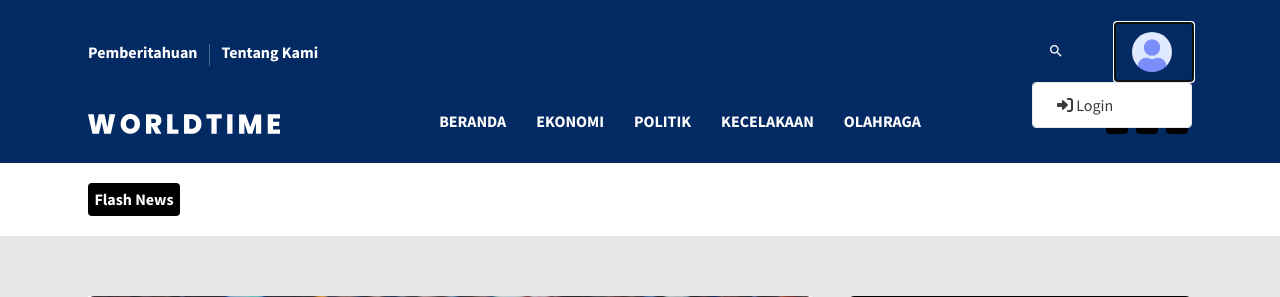
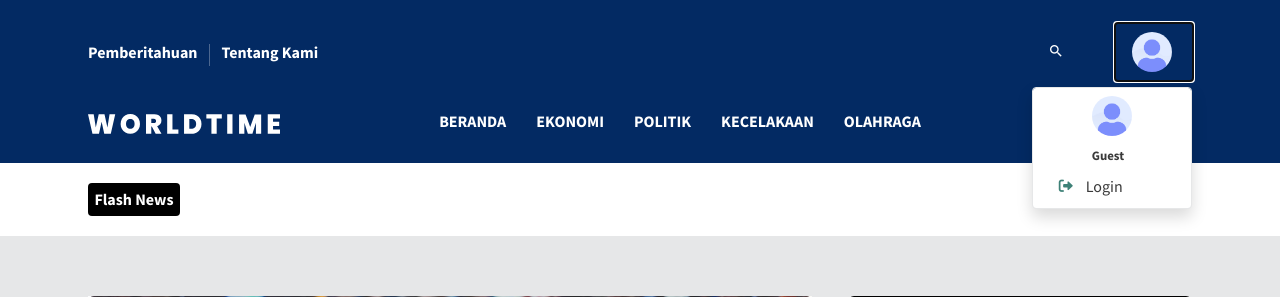
Before and after one commit to daffasayekti/project-ukk, a PHP site: template app/Views/pages/index.php in a window 1280 px wide, after a click that opens the changed part. Shown: the top 297 px of the page. Run offline with PHP 8.4, Linux system fonts and the light colour scheme; the template is opened without the code that fills it, so the values that code supplies are empty; some libraries are stand-ins or nearby versions.

Commit message:
Ubah Navbar

```diff
--- a/app/Views/layouts/navbar.php
+++ b/app/Views/layouts/navbar.php
@@ -19,27 +19,81 @@
                             <a href="#" data-toggle="dropdown" class="nav-link nav-link-lg nav-link-user">
                                 <?php if (in_groups('User')) : ?>
                                     <img alt="image" src="/assets/images/profile_users/<?= user()->profile_img; ?>" class="rounded-circle mr-1" width="40" height="40">
+                                <?php elseif (in_groups('Admin')) :  ?>
+                                    <img alt="image" src="/assets/images/profile_users/<?= user()->profile_img; ?>" class="rounded-circle mr-1" width="40" height="40">
                                 <?php else : ?>
                                     <img alt="image" src="/assets/images/profile_users/default.png" class="rounded-circle mr-1" width="40" height="40">
                                 <?php endif; ?>
                             </a>
-                            <?php if (in_groups('User')) : ?>
-                                <div class="dropdown-menu dropdown-menu-right">
-                                    <a href="#" class="dropdown-item has-icon">
-                                        <i class="fas fa-user-cog"></i> Edit Profile
+                            <?php if (in_groups('User') && user()->jenis_akun_id == 1) : ?>
+                                <div class="dropdown-menu dropdown-menu-right shadow animated--grow-in" aria-labelledby="userDropdown" style="margin-top: 7px;">
+                                    <div class="text-center mb-2">
+                                        <img class="img-profile rounded-circle mb-2" src="/assets/images/profile_users/<?= user()->profile_img; ?>" width="40"><br>
+                                        <span class="mr-2 d-none d-lg-inline text-gray-600 small"><b><?= user()->username; ?></b></span>
+                                    </div>
+                                    <a href="#" data-toggle="modal" data-target="#editprofile" class="dropdown-item">
+                                        <i class="fas fa-user fa-sm fa-fw mr-2 text-gray-400"></i>
+                                        Edit Profile
                                     </a>
-                                    <a href="<?= base_url('/home/berlangganan'); ?>" class="dropdown-item has-icon">
-                                        <i class="fas fa-money-bill"></i> Berlangganan
+                                    <a class="dropdown-item" href="<?= base_url('/admin/dashboard'); ?>">
+                                        <i class="fas fa-money-bill fa-sm fa-fw mr-2 text-gray-400"></i>
+                                        Langganan
                                     </a>
                                     <div class="dropdown-divider"></div>
-                                    <a href="<?= base_url('/logout'); ?>" class="dropdown-item has-icon text-danger">
-                                        <i class="fas fa-sign-out-alt"></i> Logout
+                                    <a class="dropdown-item" href="<?= base_url('/logout'); ?>">
+                                        <i class="fas fa-sign-out-alt fa-sm fa-fw mr-2 text-danger"></i>
+                                        Logout
+                                    </a>
+                                </div>
+                            <?php elseif (in_groups('User') && user()->jenis_akun_id == 2) : ?>
+                                <div class="dropdown-menu dropdown-menu-right shadow animated--grow-in" aria-labelledby="userDropdown" style="margin-top: 7px;">
+                                    <div class="text-center mb-2">
+                                        <img class="img-profile rounded-circle mb-2" src="/assets/images/profile_users/<?= user()->profile_img; ?>" width="40"><br>
+                                        <span class="mr-2 d-none d-lg-inline text-gray-600 small"><b><?= user()->username; ?></b></span>
+                                    </div>
+                                    <a href="#" data-toggle="modal" data-target="#editprofile" class="dropdown-item">
+                                        <i class="fas fa-user fa-sm fa-fw mr-2 text-gray-400"></i>
+                                        Edit Profile
+                                    </a>
+                                    <a href="#" data-toggle="modal" data-target="#editprofile" class="dropdown-item">
+                                        <i class="fa-solid fa-gear fa-sm fa-fw mr-2 text-gray-400"></i>
+                                        Edit Post
+                                    </a>
+                                    <div class="dropdown-divider"></div>
+                                    <a class="dropdown-item" href="<?= base_url('/logout'); ?>">
+                                        <i class="fas fa-sign-out-alt fa-sm fa-fw mr-2 text-danger"></i>
+                                        Logout
+                                    </a>
+                                </div>
+                            <?php elseif (in_groups('Admin')) : ?>
+                                <div class="dropdown-menu dropdown-menu-right shadow animated--grow-in" aria-labelledby="userDropdown" style="margin-top: 7px;">
+                                    <div class="text-center mb-2">
+                                        <img class="img-profile rounded-circle mb-2" src="/assets/images/profile_users/<?= user()->profile_img; ?>" width="40"><br>
+                                        <span class="mr-2 d-none d-lg-inline text-gray-600 small"><b><?= user()->username; ?></b></span>
+                                    </div>
+                                    <a href="#" data-toggle="modal" data-target="#editprofile" class="dropdown-item">
+                                        <i class="fas fa-user fa-sm fa-fw mr-2 text-gray-400"></i>
+                                        Edit Profile
+                                    </a>
+                                    <a href="#" data-toggle="modal" data-target="#editprofile" class="dropdown-item">
+                                        <i class="fa-solid fa-user-tie fa-sm fa-fw mr-2 text-gray-400"></i>
+                                        My Admin
+                                    </a>
+                                    <div class="dropdown-divider"></div>
+                                    <a class="dropdown-item" href="<?= base_url('/logout'); ?>">
+                                        <i class="fas fa-sign-out-alt fa-sm fa-fw mr-2 text-danger"></i>
+                                        Logout
                                     </a>
                                 </div>
                             <?php else : ?>
-                                <div class="dropdown-menu dropdown-menu-right">
-                                    <a href="<?= base_url('/login'); ?>" class="dropdown-item has-icon">
-                                        <i class="fas fa-sign-in-alt"></i> Login
+                                <div class="dropdown-menu dropdown-menu-right shadow animated--grow-in" aria-labelledby="userDropdown" style="margin-top: 7px;">
+                                    <div class="text-center mb-2">
+                                        <img class="img-profile rounded-circle mb-2" src="/assets/images/profile_users/default.png" width="40"><br>
+                                        <span class="mr-2 d-none d-lg-inline text-gray-600 small"><b>Guest</b></span>
+                                    </div>
+                                    <a class="dropdown-item" href="<?= base_url('/login'); ?>">
+                                        <i class="fas fa-sign-out-alt fa-sm fa-fw mr-2 text-success"></i>
+                                        Login
                                     </a>
                                 </div>
                             <?php endif; ?>
```
Also changed, not shown: public/assets/images/about/about.jpg, public/assets/images/dashboard/home_16.jpg, public/assets/images/dashboard/home_7.jpg (deleted), public/assets/images/inner/inner_3.jpg.
